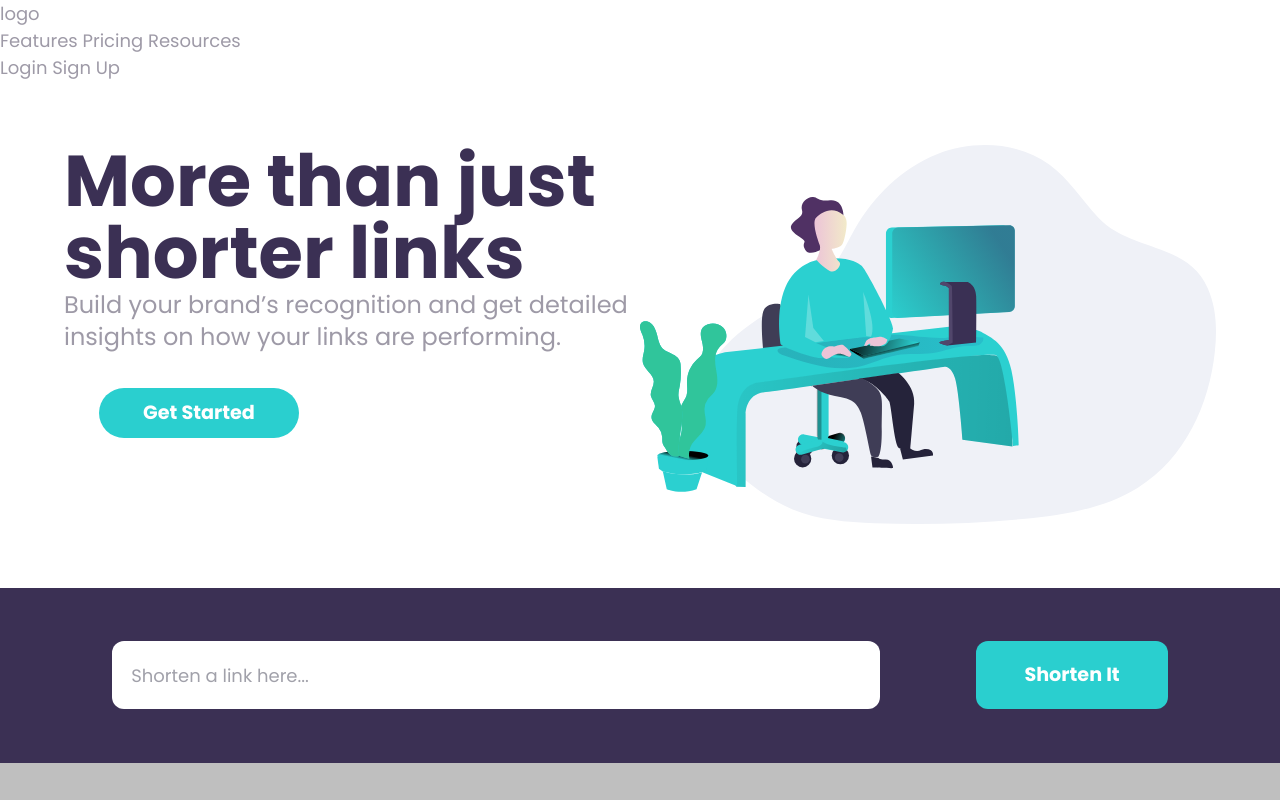
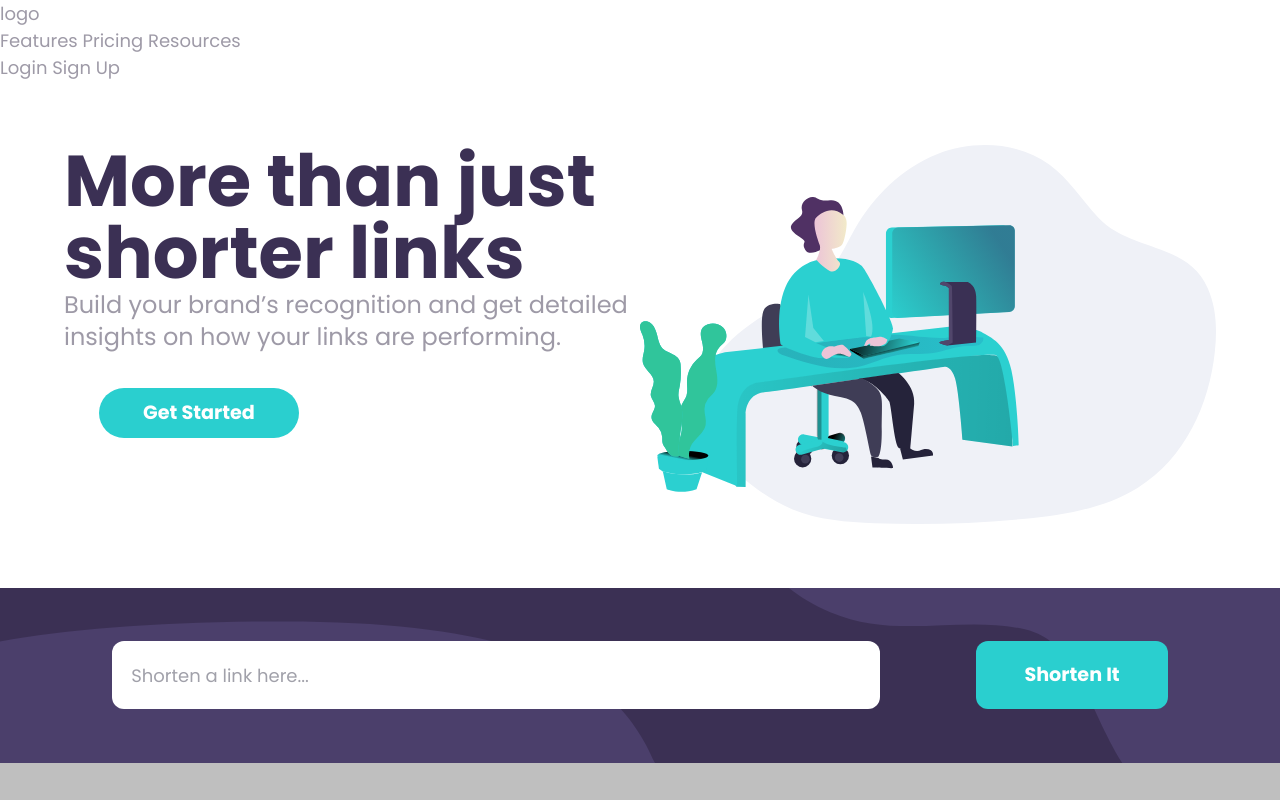
Before and after one commit to cch5ng/url_shortening_api_fe_mentor, a React (Create React App) app: page / in a window 1280 px wide. Shown: the top 800 px of the page. Built offline with nearby package versions, Linux system fonts and the light colour scheme.

Commit message:
add bkgd image to shorten section

```diff
--- a/src/App.js
+++ b/src/App.js
@@ -119,7 +119,7 @@ function App() {
           </div>
         </div>
 
-        <div className="section-container form flex flex-col desktop:flex-row">
+        <div className="section-container form flex flex-col desktop:flex-row bg-shorten-background-mobile desktop:bg-shorten-background-desktop bg-no-repeat bg-cover">
           <div className="form_element desktop:w-4/6">
             <input className={inputError.length > 0 ? "error": ""} type="text" name="url" placeholder="Shorten a link here..." value={url}
               onChange={inputOnChangeHandler}
--- a/tailwind.config.js
+++ b/tailwind.config.js
@@ -35,6 +35,8 @@ module.exports = {
       backgroundImage: theme => ({
         'boost-background-mobile': "url('./images/bg-boost-mobile.svg')",
         'boost-background-desktop': "url('./images/bg-boost-desktop.svg')",
+        'shorten-background-mobile': "url('./images/bg-shorten-mobile.svg')",
+        'shorten-background-desktop': "url('./images/bg-shorten-desktop.svg')",
        })
     },
   },
```
